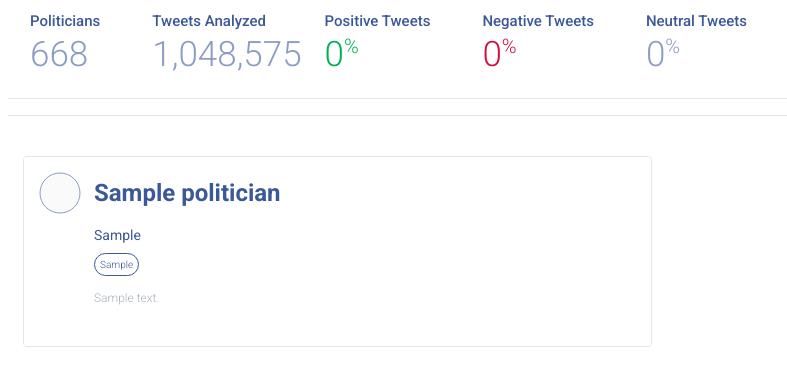
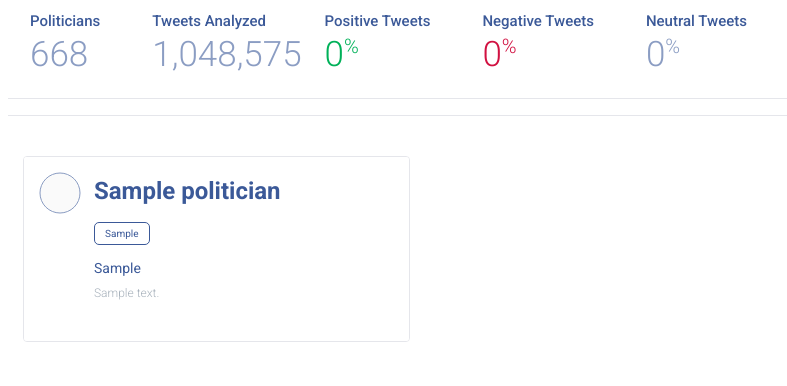
Before and after one commit to ahadkar/politician-sentiment-analysis, a Django app: page / in a window 1280 px wide. Shown: the part 101-487 px from the top of the page, without its empty margins (0-787 px from the left). Run offline with Django 3.2, Linux system fonts and the light colour scheme; tables that the repository leaves empty hold one stand-in row (values such as "Sample post").

Commit message:
Updates Webpage and README

```diff
--- a/psa_app/psa/templates/index.html
+++ b/psa_app/psa/templates/index.html
@@ -32,7 +32,7 @@ Created by Aditya Hadkar
 
             .grid-container {
                 display: grid;
-                grid-template-columns: auto auto auto;
+                grid-template-columns: 33% 33% 33%;
                 background-color: white;
                 padding-top: 15px;
                 width: 100%;
@@ -73,7 +73,7 @@ Created by Aditya Hadkar
             .internal-grid-item-2 {
                 background-color: white;
                 width: 90%;
-                padding-top: 22px;
+                padding-top: 20px;
                 font-family: 'Roboto', sans-serif;
                 font-weight: 700;
                 font-size: 24px;
@@ -101,6 +101,7 @@ Created by Aditya Hadkar
                 border-radius: 3px;
                 color: #a7b1bb;
                 padding-bottom: 10px;
+                margin-top: -10px;
             }
 
             .internal-grid-item-5 {
@@ -176,11 +177,13 @@ Created by Aditya Hadkar
             .pagination a:first-child {
                 border-top-left-radius: 5px;
                 border-bottom-left-radius: 5px;
+                font-weight: 400;
             }
 
             .pagination a:last-child {
                 border-top-right-radius: 5px;
                 border-bottom-right-radius: 5px;
+                font-weight: 400;
             }
 
             hr {
@@ -230,13 +233,14 @@ Created by Aditya Hadkar
             .tag-style {
                 border: 1px solid #3b5998;
                 float: left;
-                {#margin-left: -2px;#}
                 margin-right: 10px;
                 margin-bottom: 5px;
-                padding: 5px;
-                border-radius: 15px;
+                margin-top: 5px;
+                padding: 5px 10px 5px 10px;
+                border-radius: 5px;
                 color: #3b5998;
                 font-size: 10px;
+                font-weight: 400;
             }
 
         </style>
@@ -318,18 +322,6 @@ Created by Aditya Hadkar
                             </div>
 
                             <div></div>
-                            {% if politician.is_location_valid %}
-
-                                <div class="internal-grid-item-3">
-                                    {{ politician.location }}
-                                </div>
-                            {% else %}
-                                <div class="internal-grid-item-3">
-                                    {{ politician.location }}
-                                </div>
-                            {% endif %}
-
-                            <div></div>
                             <div class="internal-grid-item-4">
                             {% for tag in politician.processed_tags %}
 
@@ -338,6 +330,11 @@ Created by Aditya Hadkar
                                     </div>
 
                             {% endfor %}
+                            </div>
+
+                            <div></div>
+                            <div class="internal-grid-item-3">
+                                {{ politician.location }}
                             </div>
 
                             <div></div>
--- a/psa_app/psa/templates/tweets.html
+++ b/psa_app/psa/templates/tweets.html
@@ -280,7 +280,7 @@
                 margin-right: 10px;
                 margin-bottom: 10px;
                 padding: 5px 10px 5px 10px;
-                border-radius: 15px;
+                border-radius: 5px;
                 color: #3b5998;
                 font-size: 10px;
                 font-family: Roboto, sans-serif;
```
Also changed, not shown: README.md.
